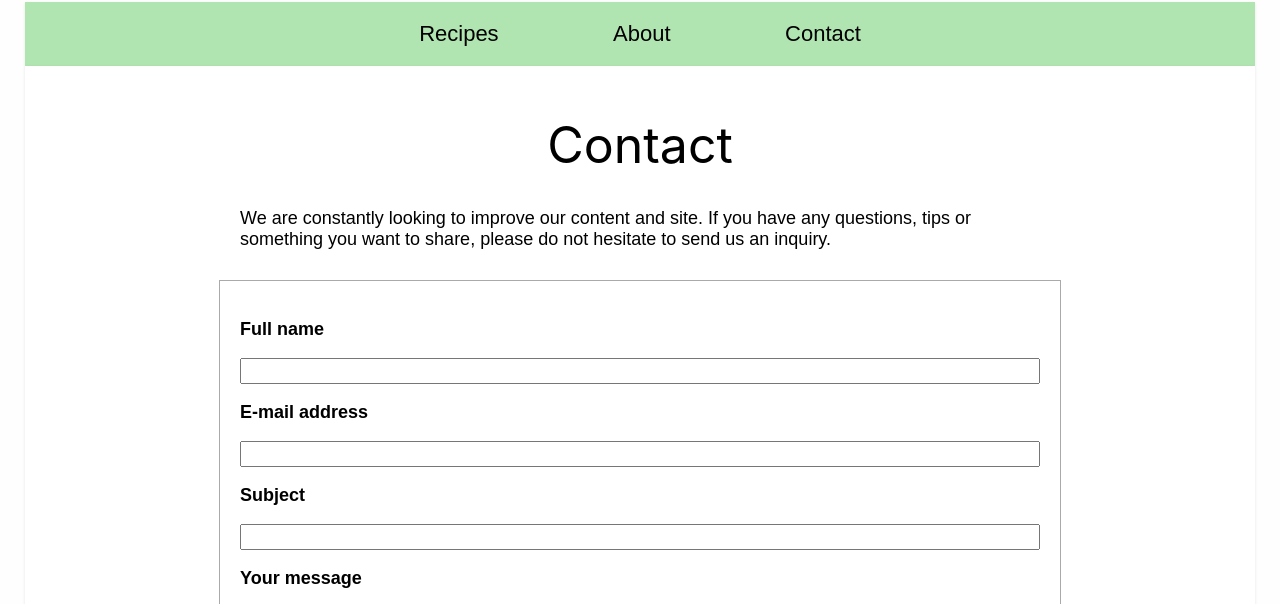
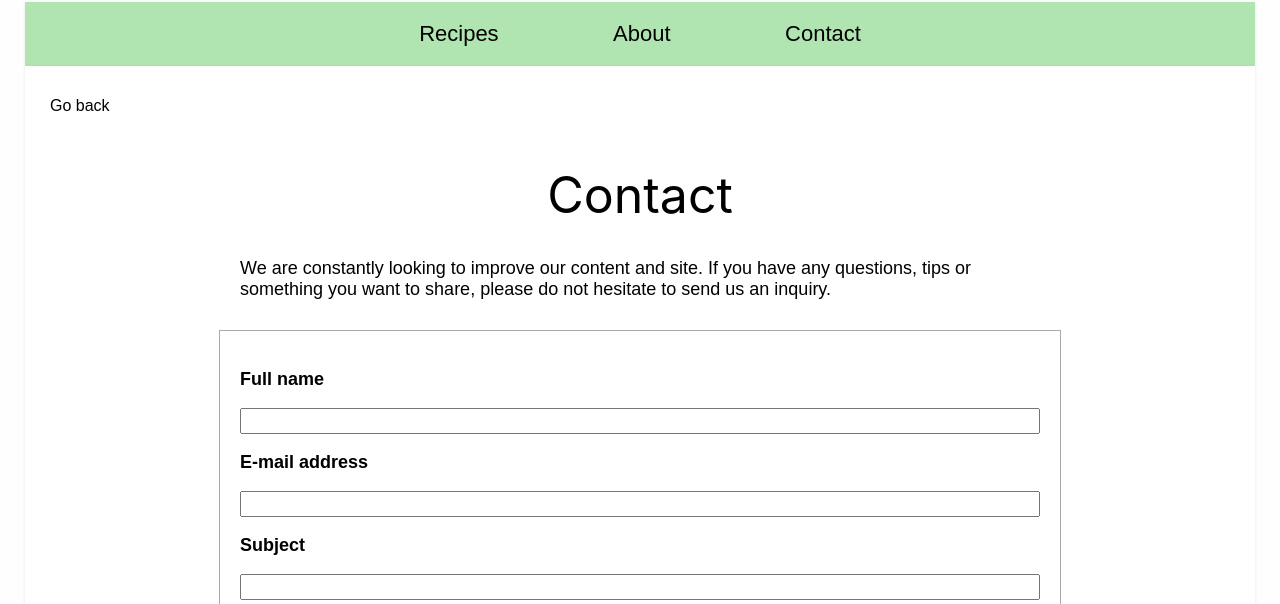
Before and after one commit to Noroff-FEU-Assignments/project-exam-1-cecilieol, a plain HTML site: page contact.html in a window 1280 px wide. Shown: the part 132-736 px from the top of the page. Drawn offline with Linux system fonts and the light colour scheme.

Commit message:
added breadcrumb

```diff
--- a/contact.html
+++ b/contact.html
@@ -44,6 +44,11 @@
         </nav>
     </header>
     <main>
+
+        <div class="breadcrumbs">
+            <p class="previous-page">Go back</p>
+        </div>
+
         <H1>Contact</H1>
 
         <p class="contact-intro">We are constantly looking to improve our content and site.
```
Also changed, not shown: about.html (+3 -0 lines).
